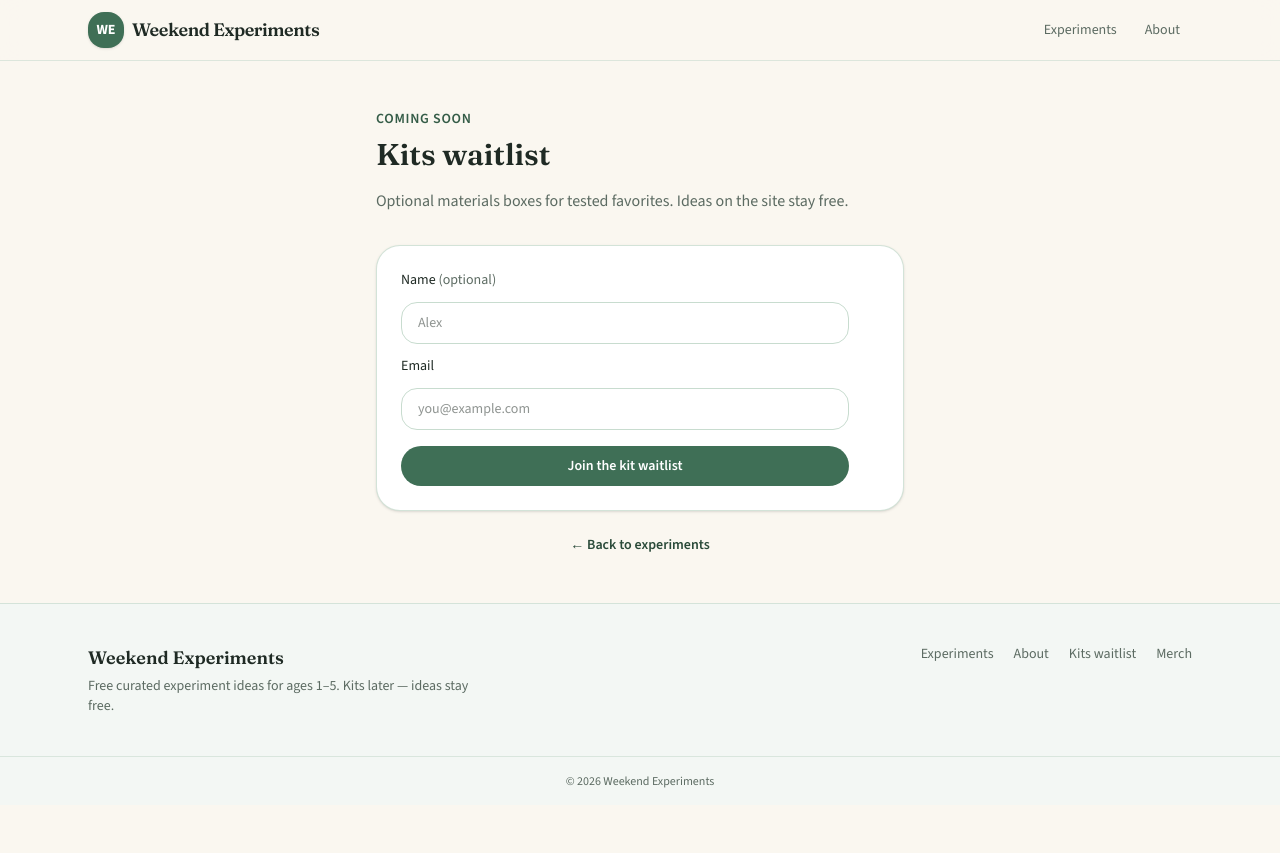
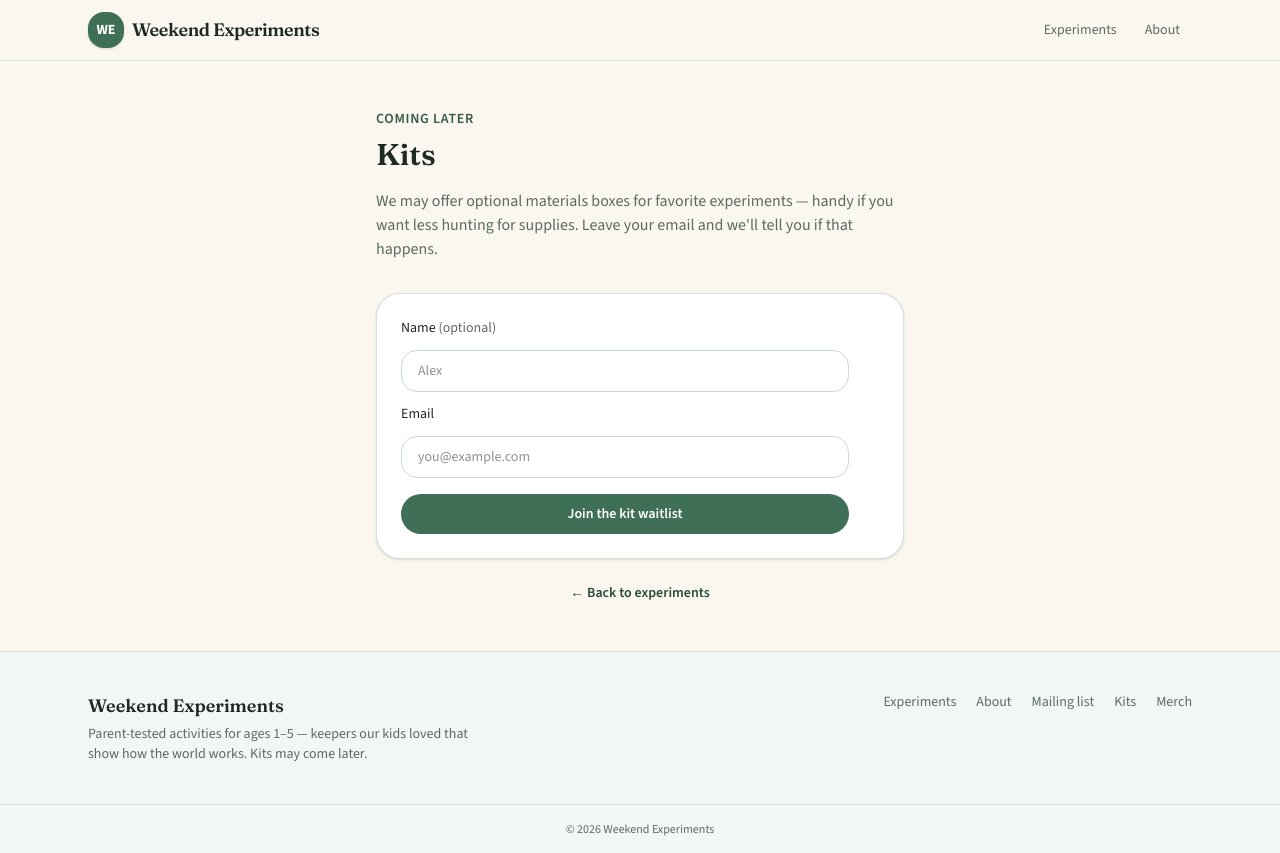
Before and after one commit to Nicolas-dovetta/little-lab-web, a Next.js app: page /kits in a window 1280 px wide. Before the commit the page ends 805 px from the top, so only its background shows below. Built offline with nearby package versions, Linux system fonts and the light colour scheme.

Commit message:
Quieter About; drop free-messaging; clarify kits + mailing list

```diff
--- a/src/app/about/page.tsx
+++ b/src/app/about/page.tsx
@@ -2,7 +2,7 @@ import { listFaqs } from "@/lib/experiments";
 
 export const metadata = {
   title: "About",
-  description: "Engineer dad, two little kids, weekly experiments that actually get kept.",
+  description: "Experiments we ran with our kids — the ones they loved that show how the world works.",
 };
 
 export default async function AboutPage() {
@@ -13,30 +13,20 @@ export default async function AboutPage() {
       <h1 className="font-display text-3xl font-semibold text-ink">About</h1>
       <div className="mt-6 space-y-5 text-lg leading-relaxed text-ink-muted">
         <p>
-          I&apos;m a 40-year-old former engineer with two wonderful kids (1 and 3). Life changes a
-          lot — career, jobs, sleep, country, houses. Two things stay constant: curiosity, and a
-          love for figuring out how stuff works.
+          I&apos;m a former engineer with two kids (about 1 and 3). We explore the world together —
+          I want fun things to show them, and ways for them to notice how stuff actually works.
         </p>
         <p>
-          Need help with a door? Coming up. Bike broke? I can help. Wonder how a 2-stroke works?
-          Let me tell you. But first — have you got ten minutes and a wipeable table? Haven&apos;t
-          slept in three nights: a nightmare (not mine), a monster (also not mine), but the kid
-          didn&apos;t sleep and neither did I. Anyway… want to pour colored water and watch it climb?
+          <strong className="text-ink">Weekend Experiments</strong> is the list of activities we
+          ran at home that worked: the kids particularly enjoyed them, and each one demonstrates a
+          physical phenomenon (or another clear bit of how the world behaves).
         </p>
         <p>
-          So I started running tiny experiments for our weekends. Then I realized it would be a
-          shame to keep the winners in a notes app.{" "}
-          <strong className="text-ink">Weekend Experiments</strong> is that collection: honest,
-          mood-matching activities for tired parents, engineers, fixers, thinkers, and anyone who
-          needs a little wonder to get through Saturday morning.
-        </p>
-        <p>
-          Most ideas never make the site. We keep <strong className="text-ink">winners</strong> —
-          the ones that held attention and were worth the mess. Ideas stay free. Kits may come later
-          as optional convenience — never required.
+          Most ideas never make the cut. What you see here are the keepers. Kits may come later if
+          they help families gather materials — join the mailing list if you want that news.
         </p>
         <p className="text-base">
-          Merch and dad-gear live next door at{" "}
+          Merch lives next door at{" "}
           <a
             href="https://www.etsy.com/shop/Engineerdadcoffee"
             target="_blank"
--- a/src/app/kits/page.tsx
+++ b/src/app/kits/page.tsx
@@ -3,16 +3,17 @@ import Link from "next/link";
 
 export const metadata = {
   title: "Kits",
-  description: "Weekend Experiments kits are coming soon. Join the waitlist.",
+  description: "Weekend Experiments kits may come later. Join the waitlist.",
 };
 
 export default function KitsPage() {
   return (
     <div className="mx-auto max-w-xl px-4 py-12 sm:px-6">
-      <p className="text-sm font-semibold uppercase tracking-wider text-sage-700">Coming soon</p>
-      <h1 className="mt-2 font-display text-3xl font-semibold text-ink">Kits waitlist</h1>
+      <p className="text-sm font-semibold uppercase tracking-wider text-sage-700">Coming later</p>
+      <h1 className="mt-2 font-display text-3xl font-semibold text-ink">Kits</h1>
       <p className="mt-4 text-ink-muted">
-        Optional materials boxes for tested favorites. Ideas on the site stay free.
+        We may offer optional materials boxes for favorite experiments — handy if you want less
+        hunting for supplies. Leave your email and we&apos;ll tell you if that happens.
       </p>
       <div className="mt-8 rounded-3xl border border-sage-200/80 bg-white p-6 shadow-sm">
         <WaitlistForm />
--- a/src/app/layout.tsx
+++ b/src/app/layout.tsx
@@ -18,11 +18,11 @@ const body = Source_Sans_3({
 
 export const metadata: Metadata = {
   title: {
-    default: "Weekend Experiments — Free kids experiments for ages 1–5",
+    default: "Weekend Experiments — Kids experiments for ages 1–5",
     template: "%s · Weekend Experiments",
   },
   description:
-    "Curated experiment ideas for parents of toddlers and preschoolers. Tested at home. Ideas stay free; kits come later.",
+    "Parent-tested experiment ideas for toddlers and preschoolers. Real home runs that kids enjoyed and that show a physical phenomenon.",
 };
 
 export default function RootLayout({ children }: LayoutProps<"/">) {
--- a/src/app/page.tsx
+++ b/src/app/page.tsx
@@ -13,13 +13,14 @@ export default async function HomePage() {
       <section className="border-b border-sage-200/60 bg-gradient-to-b from-sage-50 to-cream">
         <div className="mx-auto max-w-6xl px-4 py-14 sm:px-6 lg:py-16">
           <p className="text-sm font-semibold uppercase tracking-wider text-sage-700">
-            Ages 1–5 · Free ideas
+            Ages 1–5 · Parent-tested
           </p>
           <h1 className="mt-3 max-w-2xl font-display text-4xl font-semibold leading-tight text-ink sm:text-5xl">
             Weekend Experiments
           </h1>
           <p className="mt-4 max-w-xl text-lg text-ink-muted">
-            Parent-tested activities for a toddler and a preschooler. Winners only.
+            Activities we ran at home with a toddler and a preschooler — the ones they loved that
+            also show something real about how the world works.
           </p>
           <Link
             href="/experiments"
@@ -83,20 +84,13 @@ export default async function HomePage() {
       </section>
 
       <section id="stay-in-touch" className="mx-auto max-w-xl px-4 py-14 sm:px-6">
-        <h2 className="font-display text-2xl font-semibold text-ink">Stay in the loop</h2>
+        <h2 className="font-display text-2xl font-semibold text-ink">Mailing list</h2>
         <p className="mt-2 text-sm text-ink-muted">
-          Occasional notes when we add a winner or open kit preorders. One list — no spam.
+          Occasional notes when we add experiments or when kits become available. No spam.
         </p>
         <div className="mt-6 rounded-3xl border border-sage-200/80 bg-white p-6 shadow-sm">
           <NewsletterForm source="home" />
         </div>
-        <p className="mt-4 text-center text-xs text-ink-muted">
-          Prefer kits only?{" "}
-          <Link href="/kits" className="font-medium text-sage-800 underline-offset-2 hover:underline">
-            Waitlist here
-          </Link>
-          .
-        </p>
       </section>
     </div>
   );
--- a/src/components/Footer.tsx
+++ b/src/components/Footer.tsx
@@ -7,7 +7,8 @@ export function Footer() {
         <div>
           <p className="font-display text-lg font-semibold text-ink">Weekend Experiments</p>
           <p className="mt-1 max-w-sm text-sm text-ink-muted">
-            Free curated experiment ideas for ages 1–5. Kits later — ideas stay free.
+            Parent-tested activities for ages 1–5 — keepers our kids loved that show how the world
+            works. Kits may come later.
           </p>
         </div>
         <div className="flex flex-wrap gap-x-5 gap-y-2 text-sm">
@@ -17,8 +18,11 @@ export function Footer() {
           <Link href="/about" className="text-ink-muted hover:text-ink">
             About
           </Link>
+          <Link href="/#stay-in-touch" className="text-ink-muted hover:text-ink">
+            Mailing list
+          </Link>
           <Link href="/kits" className="text-ink-muted hover:text-ink">
-            Kits waitlist
+            Kits
           </Link>
           <a
             href="https://www.etsy.com/shop/Engineerdadcoffee"
```
